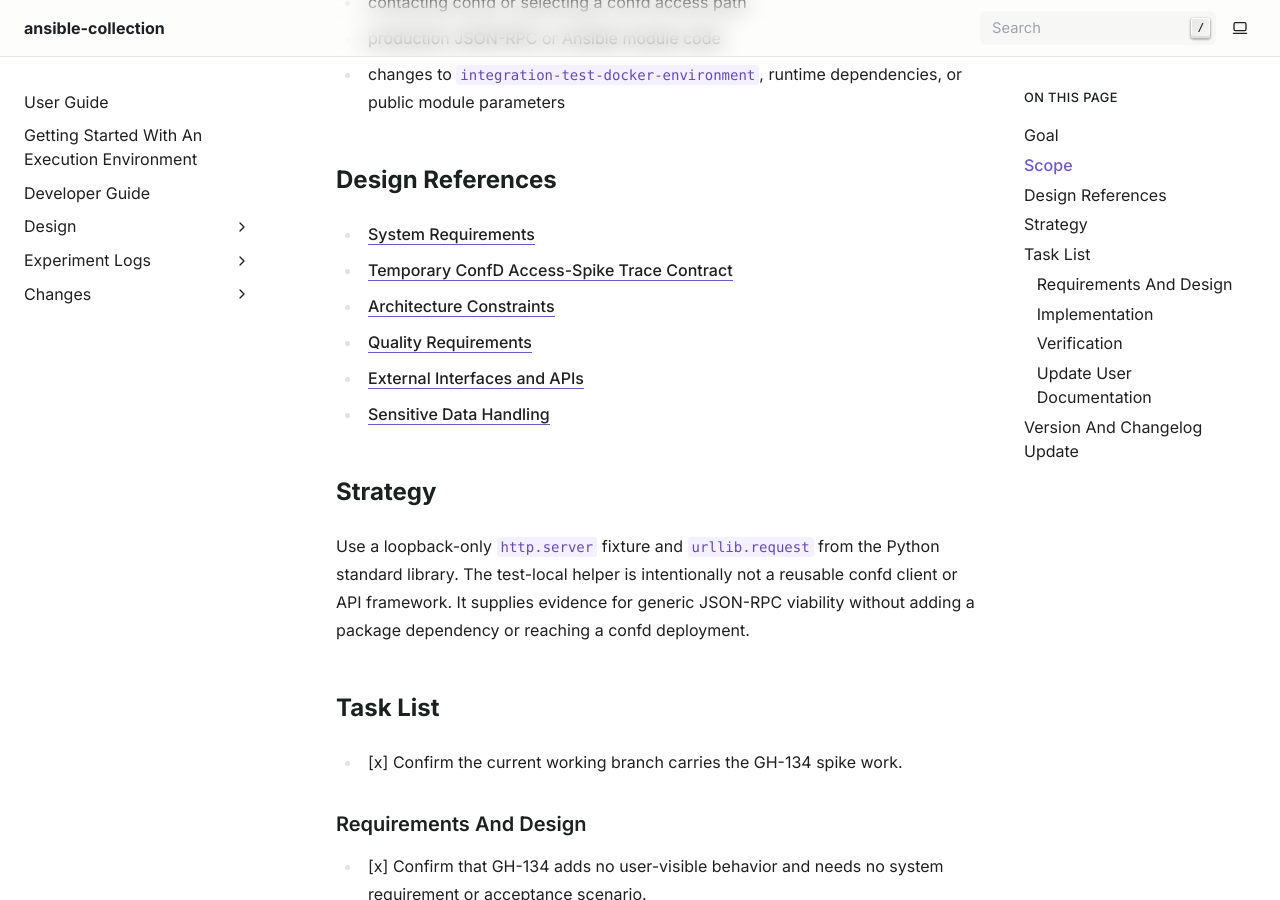
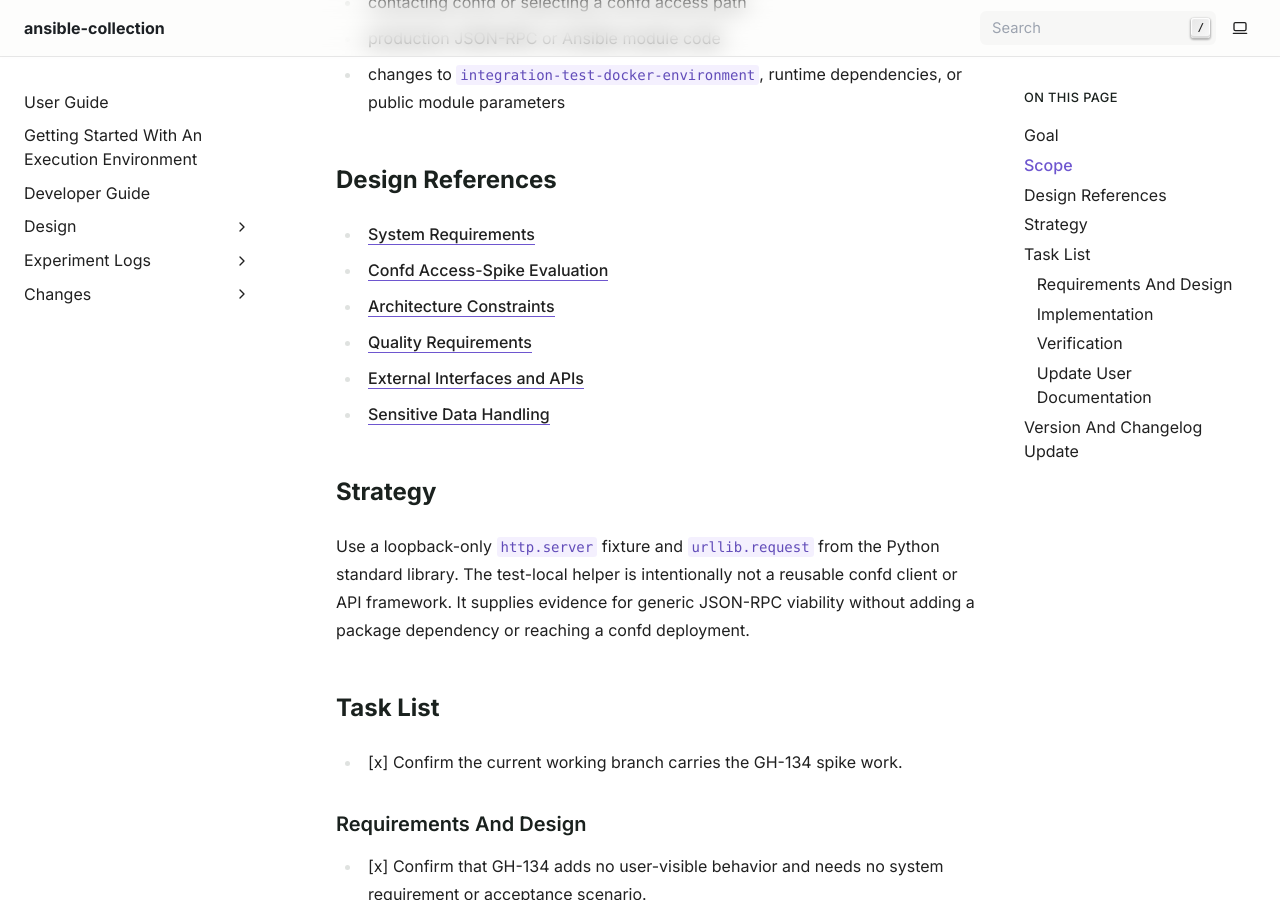
Before and after one commit to exasol/ansible-collection, a Sphinx documentation site: the page built from doc/changesets/134-prove-generic-json-rpc-client-viability.md, in a window 1280 px wide and 900 px high, scrolled down 716 px. Built offline with Sphinx 7.4.7, drawn with Linux system fonts in a browser that asks for light colours.

Commit message:
reverted unnecessary local-only change

```diff
--- a/doc/changesets/134-prove-generic-json-rpc-client-viability.md
+++ b/doc/changesets/134-prove-generic-json-rpc-client-viability.md
@@ -30,7 +30,7 @@ Out of scope:
 ## Design References
 
 * [System Requirements](../system_requirements.md)
-* [Temporary ConfD Access-Spike Trace Contract](../design/confd_access_spike_evaluation.md)
+* [Confd Access-Spike Evaluation](../design/confd_access_spike_evaluation.md)
 * [Architecture Constraints](../design/constraints.md)
 * [Quality Requirements](../design/quality_requirements.md)
 * [External Interfaces and APIs](../design/security/impacts_external_interfaces_apis.md)
```
